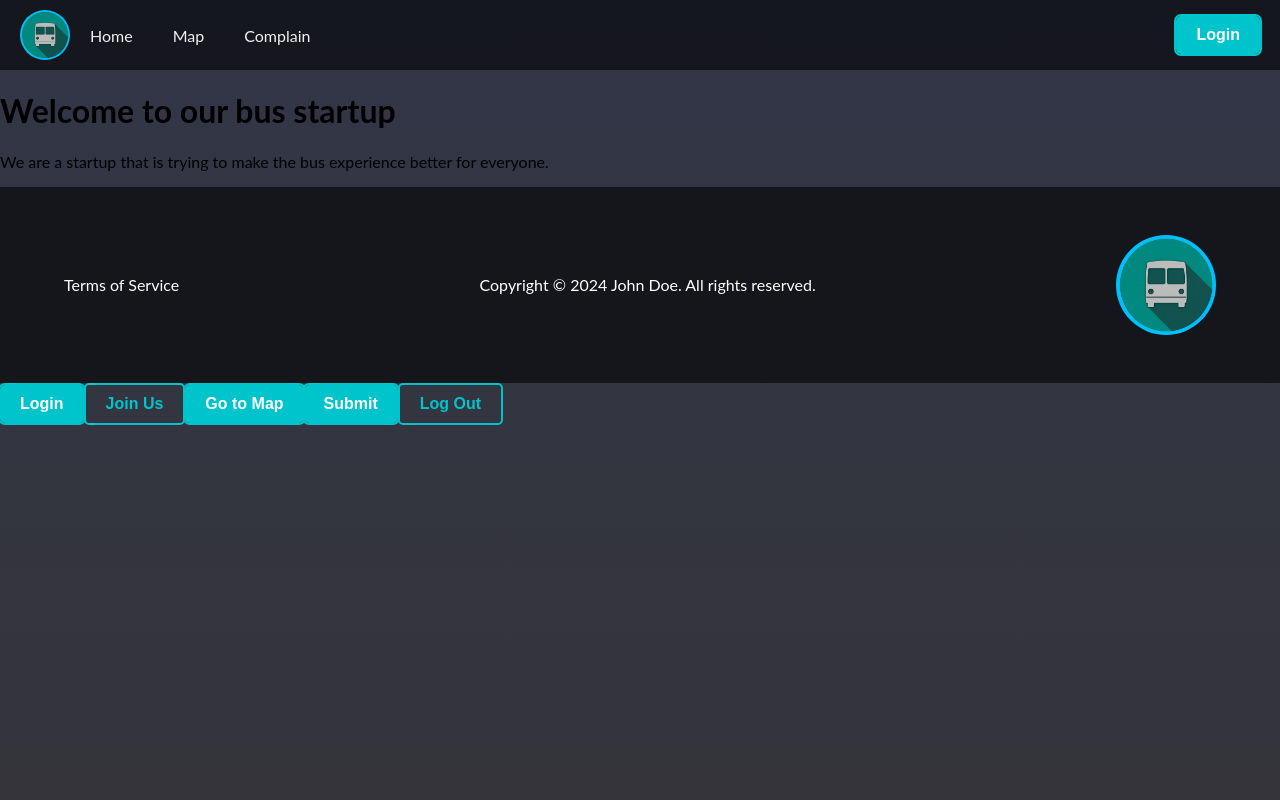
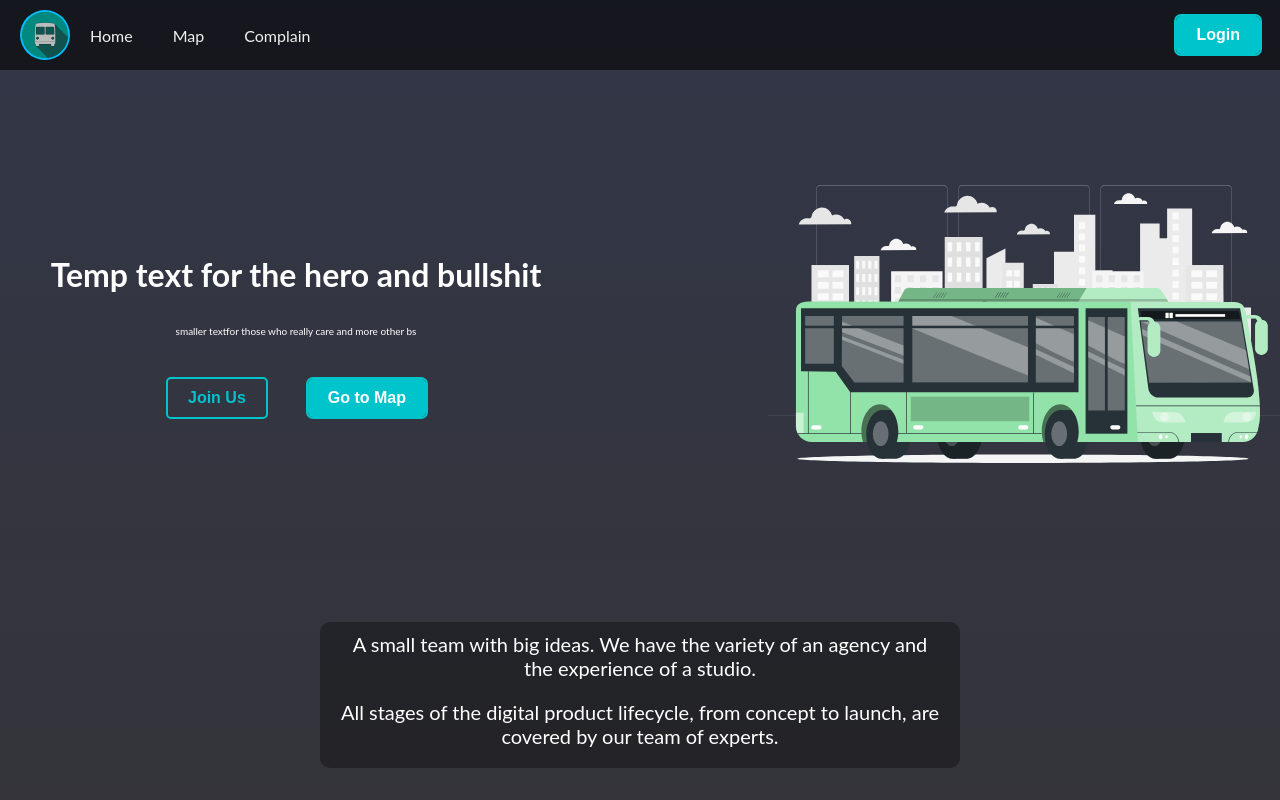
Before and after one commit to EdrinM22/BusStartupEpoka_frontend, a React (Vite) app in the folder bus-startup/: page / in a window 1280 px wide. Shown: the top 800 px of the page. Built offline with nearby package versions, Linux system fonts and the light colour scheme.

Commit message:
added semi finished home screen

```diff
--- a/bus-startup/src/App.jsx
+++ b/bus-startup/src/App.jsx
@@ -5,16 +5,32 @@ import JoinUsButton from "./components/custom_elements/join_us_button"
 import GoToMap from "./components/custom_elements/go_to_map.button"
 import SubmitButton from "./components/custom_elements/submit_button"
 import LogOutButton from "./components/custom_elements/logout_button"
+import busHeroGreen from "./assets/bus-hero-green.svg"
 function App() {
   return (
     <>
       <Header />
+      <div className="hero">
       <div className="content">
-        <h1>Welcome to our bus startup</h1>
-        <p>
-          We are a startup that is trying to make the bus experience better for everyone.
+        <h1>Temp text for the hero and bullshit</h1>
+        <p className="hero-smalltext">
+          smaller textfor those who really care and more other bs
         </p>
+        <div className="body-buttons-layout">
+          <JoinUsButton/>
+          <GoToMap/>
+        </div>
+        </div>
+        <div className="bus-image-hero">
+          <img src={busHeroGreen} alt="bus" />
+        </div>
       </div>
+      <div className="text-box-with-description">
+      A small team with big ideas. We have the variety of an agency and the experience of a studio.
+      <p>All stages of the digital product lifecycle, from concept to launch, are covered by our team of experts.</p>
+
+      </div>
+
       <Footer />
       <LoginButton/>
       <JoinUsButton/>
--- a/bus-startup/src/index.css
+++ b/bus-startup/src/index.css
@@ -103,3 +103,64 @@ body{
   background-color: #00BFFF;
   border-radius: 50%;
 }
+
+/*! ------------------------------------- HERO ------------------------------------- */
+.content{
+  display: flex;
+  justify-content: center;
+  align-items: center;
+  flex-direction: column;
+  color: #fff;
+  padding: 0 20px;
+  text-align: left;
+  margin-left: 20px;
+  height: 40vw;
+  width: 40vw;
+  font-family: Lato, sans-serif;
+}
+.text-box-with-description{
+  display: flex;
+  justify-content: center;
+  align-items: center;
+  flex-direction: column;
+  color: white;
+  padding: 0 20px;
+  text-align: center;
+  width: 600px;
+  margin:auto;
+  background-color: rgba(0, 0, 0, 0.329);
+  border-radius: 10px;
+  padding-top: 10px;
+  margin-top: 40px;
+  margin-bottom: 40px;
+  font-size: 20px;
+  font-family: Lato, sans-serif;
+
+}
+.body-buttons-layout{
+  display: flex;
+  justify-content: center;
+  align-items: center;
+  flex-direction: row;
+  column-gap: 40px;
+  margin-top: 30px;
+}
+.hero-smalltext{
+  font-size: 10px;
+  margin-top: 10px;
+  margin-bottom: 10px;
+  font-family: Lato, sans-serif;
+}
+.bus-image-hero{
+  display: flex;
+  justify-content: center;
+  align-items: center;
+  margin-left:auto;
+  margin-top: auto;
+  width: 40vw;
+  height: 40vw;
+}
+.hero{
+  display: flex;
+
+}
```
Also changed, not shown: bus-startup/src/assets/bus-hero-green.svg (added).
